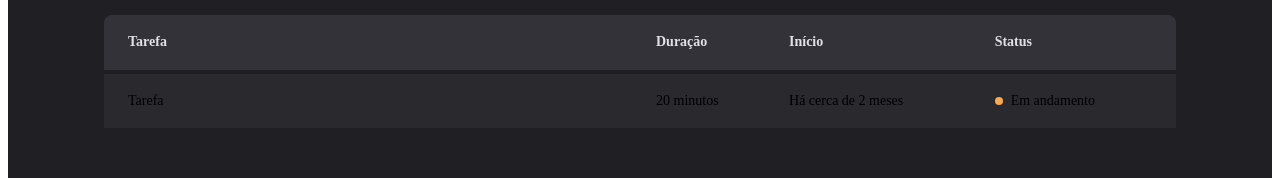
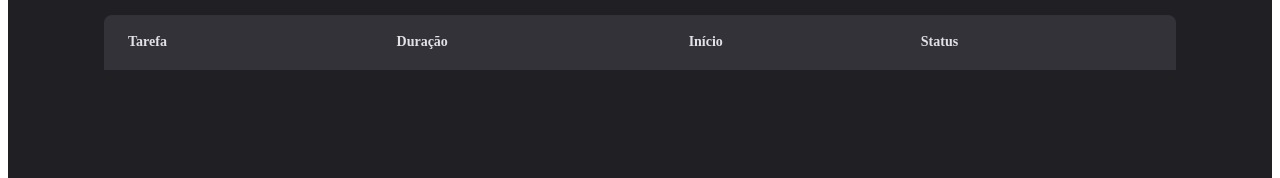
Before and after one commit to dbssy/ignite-timer, a React (Vite) app: page /history in a window 1280 px wide. Shown: the part 306-484 px from the top of the page. Built offline with nearby package versions, Linux system fonts and the light colour scheme.

Commit message:
feat: listing cycle on History page

```diff
--- a/src/pages/History/index.tsx
+++ b/src/pages/History/index.tsx
@@ -1,4 +1,6 @@
 import { useContext } from 'react'
+import { formatDistanceToNow } from 'date-fns'
+import ptBR from 'date-fns/esm/locale/pt-BR'
 
 import { HistoryContainer, HistoryList, Status } from './styles'
 
@@ -22,14 +24,31 @@
             </tr>
           </thead>
           <tbody>
-            <tr>
-              <td>Tarefa</td>
-              <td>20 minutos</td>
-              <td>Há cerca de 2 meses</td>
-              <td>
-                <Status statusColor="yellow">Em andamento</Status>
-              </td>
-            </tr>
+            {cycles.map((cycle) => (
+              <tr key={cycle.id}>
+                <td>{cycle.task}</td>
+                <td>{cycle.minutesAmount} minutos</td>
+                <td>
+                  {formatDistanceToNow(cycle.startDate, {
+                    addSuffix: true,
+                    locale: ptBR,
+                  })}
+                </td>
+                <td>
+                  {!cycle.finishedDate && !cycle.interruptedDate && (
+                    <Status statusColor="yellow">Em andamento</Status>
+                  )}
+
+                  {cycle.finishedDate && (
+                    <Status statusColor="green">Concluído</Status>
+                  )}
+
+                  {cycle.interruptedDate && (
+                    <Status statusColor="red">Interrompido</Status>
+                  )}
+                </td>
+              </tr>
+            ))}
           </tbody>
         </table>
       </HistoryList>
```
